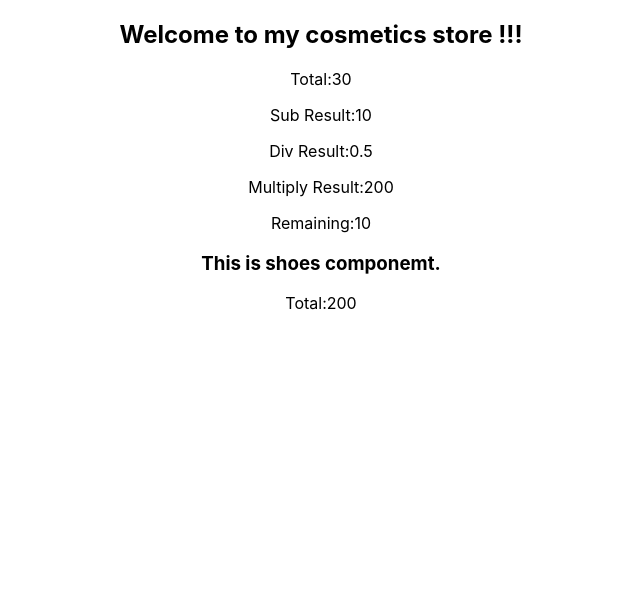
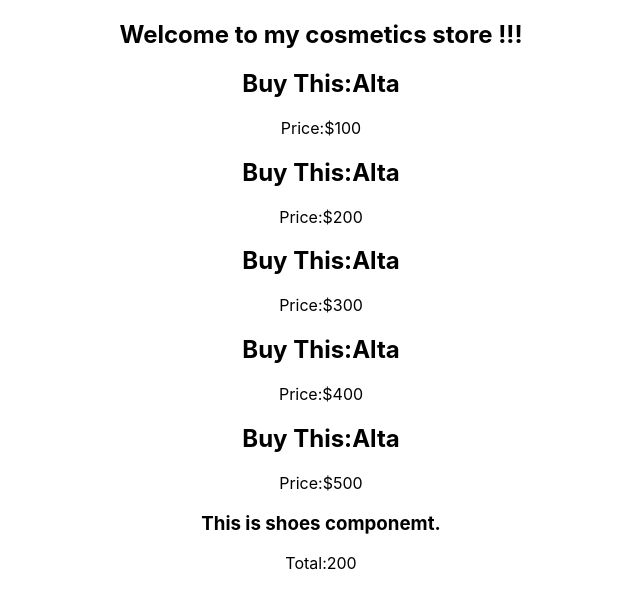
Before and after one commit to mehedi9868/react-storage-and-handler, a React (Create React App) app: page / in a window 1280 px wide. Shown: the top 608 px of the page, without its empty margins (319-959 px from the left). Built offline with nearby package versions, Linux system fonts and the light colour scheme.

Commit message:
generate data inside code

```diff
--- /dev/null
+++ b/src/components/Cosmetic/Cosmetic.js
@@ -0,0 +1,14 @@
+import React from 'react';
+
+const Cosmetic = (props) => {
+    const { cosmetic } = props;
+    const { name, price } = cosmetic;
+    return (
+        <div>
+            <h2>Buy This:{name}</h2>
+            <p>Price:${price}</p>
+        </div>
+    );
+};
+
+export default Cosmetic;
--- a/src/components/Cosmetics/Cosmetics.js
+++ b/src/components/Cosmetics/Cosmetics.js
@@ -1,22 +1,23 @@
 import React from 'react';
-import add, { division, multiply, subtraction, vagses } from '../../utilities/calculate';
+import Cosmetic from '../Cosmetic/Cosmetic';
 import './Cosmetics.css';
 const Cosmetics = () => {
-    const firstNumber = 10;
-    const secondNumber = 20;
-    const total = add(firstNumber, secondNumber);
-    const result = multiply(firstNumber, secondNumber);
-    const subResult = subtraction(firstNumber, secondNumber);
-    const divResult = division(firstNumber, secondNumber);
-    const modulusResult = vagses(firstNumber, secondNumber); // must use alias.
+    const cosmetics = [
+        { id: 1, name: 'Alta', price: 100 },
+        { id: 2, name: 'Alta', price: 200 },
+        { id: 3, name: 'Alta', price: 300 },
+        { id: 4, name: 'Alta', price: 400 },
+        { id: 5, name: 'Alta', price: 500 }
+    ];
     return (
         <div>
             <h2>Welcome to my cosmetics store !!!</h2>
-            <p>Total:{total}</p>
-            <p>Sub Result:{subResult}</p>
-            <p>Div Result:{divResult}</p>
-            <p>Multiply Result:{result}</p>
-            <p>Remaining:{modulusResult}</p>
+            {
+                cosmetics.map(cosmetic => <Cosmetic
+                    key={cosmetic.id}
+                    cosmetic={cosmetic}
+                ></Cosmetic>)
+            }
         </div>
     );
 };
```
Also changed, not shown: src/components/Cosmetic/Cosmetic.css (added).
